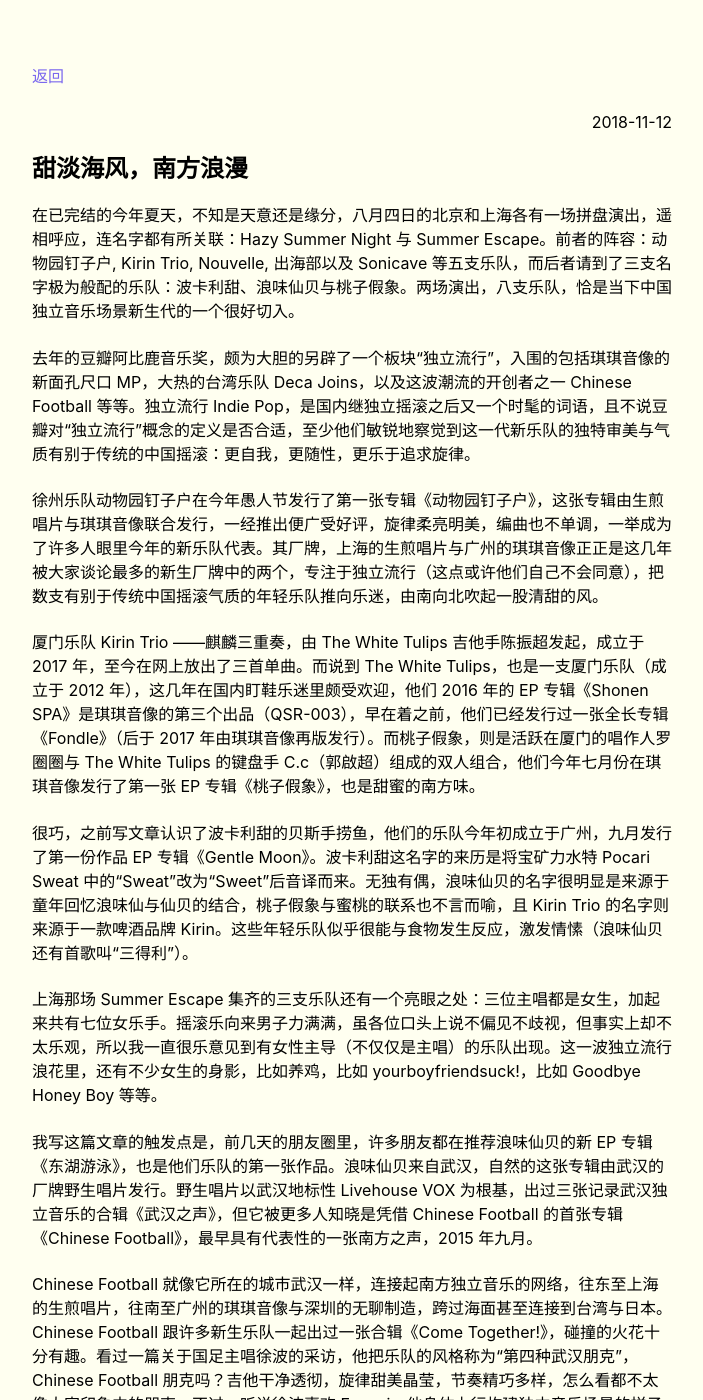
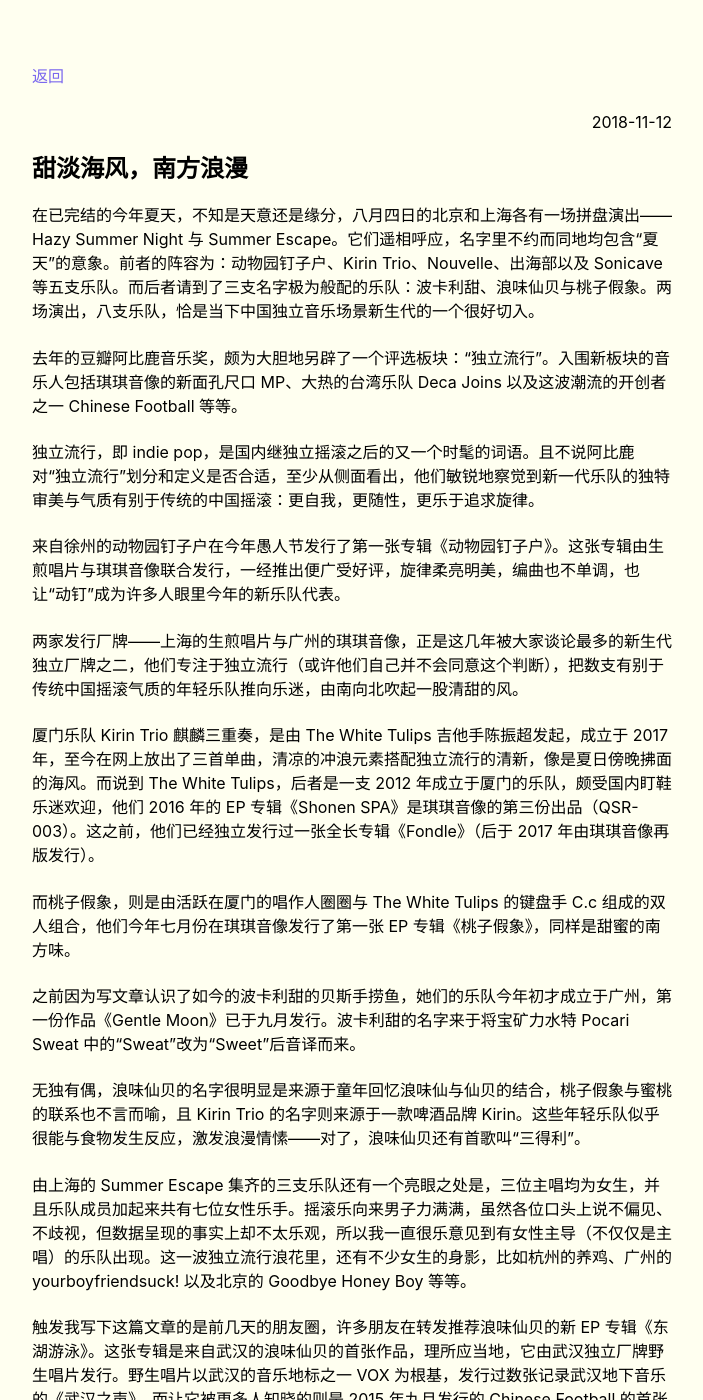
Before and after one commit to salingerlin/salingerlin.github.io, a Jekyll site: the page built from _posts/2018-11-12-the salt and sweet sea breeze.md, in a window 1280 px wide and 1400 px high. Shown: the whole window, without its empty margins (288-991 px from the left). Built offline with Jekyll 4.4.1, drawn with Linux system fonts in a browser that asks for light colours; some of the changed text lies outside the part shown.

Commit message:
Update 2018-11-12-the salt and sweet sea breeze.md

```diff
--- a/_posts/2018-11-12-the salt and sweet sea breeze.md
+++ b/_posts/2018-11-12-the salt and sweet sea breeze.md
@@ -6,28 +6,38 @@ category: 流行音乐史评述
 
 # 甜淡海风，南方浪漫
 
-在已完结的今年夏天，不知是天意还是缘分，八月四日的北京和上海各有一场拼盘演出，遥相呼应，连名字都有所关联：Hazy Summer Night 与 Summer Escape。前者的阵容：动物园钉子户, Kirin Trio, Nouvelle, 出海部以及 Sonicave 等五支乐队，而后者请到了三支名字极为般配的乐队：波卡利甜、浪味仙贝与桃子假象。两场演出，八支乐队，恰是当下中国独立音乐场景新生代的一个很好切入。
+在已完结的今年夏天，不知是天意还是缘分，八月四日的北京和上海各有一场拼盘演出—— Hazy Summer Night 与 Summer Escape。它们遥相呼应，名字里不约而同地均包含“夏天”的意象。前者的阵容为：动物园钉子户、Kirin Trio、Nouvelle、出海部以及 Sonicave 等五支乐队。而后者请到了三支名字极为般配的乐队：波卡利甜、浪味仙贝与桃子假象。两场演出，八支乐队，恰是当下中国独立音乐场景新生代的一个很好切入。
 
-去年的豆瓣阿比鹿音乐奖，颇为大胆的另辟了一个板块“独立流行”，入围的包括琪琪音像的新面孔尺口 MP，大热的台湾乐队 Deca Joins，以及这波潮流的开创者之一 Chinese Football 等等。独立流行 Indie Pop，是国内继独立摇滚之后又一个时髦的词语，且不说豆瓣对“独立流行”概念的定义是否合适，至少他们敏锐地察觉到这一代新乐队的独特审美与气质有别于传统的中国摇滚：更自我，更随性，更乐于追求旋律。
+去年的豆瓣阿比鹿音乐奖，颇为大胆地另辟了一个评选板块：“独立流行”。入围新板块的音乐人包括琪琪音像的新面孔尺口 MP、大热的台湾乐队 Deca Joins 以及这波潮流的开创者之一 Chinese Football 等等。
 
-徐州乐队动物园钉子户在今年愚人节发行了第一张专辑《动物园钉子户》，这张专辑由生煎唱片与琪琪音像联合发行，一经推出便广受好评，旋律柔亮明美，编曲也不单调，一举成为了许多人眼里今年的新乐队代表。其厂牌，上海的生煎唱片与广州的琪琪音像正正是这几年被大家谈论最多的新生厂牌中的两个，专注于独立流行（这点或许他们自己不会同意），把数支有别于传统中国摇滚气质的年轻乐队推向乐迷，由南向北吹起一股清甜的风。
+独立流行，即 indie pop，是国内继独立摇滚之后的又一个时髦的词语。且不说阿比鹿对“独立流行”划分和定义是否合适，至少从侧面看出，他们敏锐地察觉到新一代乐队的独特审美与气质有别于传统的中国摇滚：更自我，更随性，更乐于追求旋律。
 
-厦门乐队 Kirin Trio ——麒麟三重奏，由 The White Tulips 吉他手陈振超发起，成立于 2017 年，至今在网上放出了三首单曲。而说到 The White Tulips，也是一支厦门乐队（成立于 2012 年），这几年在国内盯鞋乐迷里颇受欢迎，他们 2016 年的 EP 专辑《Shonen SPA》是琪琪音像的第三个出品（QSR-003），早在着之前，他们已经发行过一张全长专辑《Fondle》（后于 2017 年由琪琪音像再版发行）。而桃子假象，则是活跃在厦门的唱作人罗圈圈与 The White Tulips 的键盘手 C.c（郭啟超）组成的双人组合，他们今年七月份在琪琪音像发行了第一张 EP 专辑《桃子假象》，也是甜蜜的南方味。
+来自徐州的动物园钉子户在今年愚人节发行了第一张专辑《动物园钉子户》。这张专辑由生煎唱片与琪琪音像联合发行，一经推出便广受好评，旋律柔亮明美，编曲也不单调，也让“动钉”成为许多人眼里今年的新乐队代表。
 
-很巧，之前写文章认识了波卡利甜的贝斯手捞鱼，他们的乐队今年初成立于广州，九月发行了第一份作品 EP 专辑《Gentle Moon》。波卡利甜这名字的来历是将宝矿力水特 Pocari Sweat 中的“Sweat”改为“Sweet”后音译而来。无独有偶，浪味仙贝的名字很明显是来源于童年回忆浪味仙与仙贝的结合，桃子假象与蜜桃的联系也不言而喻，且 Kirin Trio 的名字则来源于一款啤酒品牌 Kirin。这些年轻乐队似乎很能与食物发生反应，激发情愫（浪味仙贝还有首歌叫“三得利”）。
+两家发行厂牌——上海的生煎唱片与广州的琪琪音像，正是这几年被大家谈论最多的新生代独立厂牌之二，他们专注于独立流行（或许他们自己并不会同意这个判断），把数支有别于传统中国摇滚气质的年轻乐队推向乐迷，由南向北吹起一股清甜的风。
 
-上海那场 Summer Escape 集齐的三支乐队还有一个亮眼之处：三位主唱都是女生，加起来共有七位女乐手。摇滚乐向来男子力满满，虽各位口头上说不偏见不歧视，但事实上却不太乐观，所以我一直很乐意见到有女性主导（不仅仅是主唱）的乐队出现。这一波独立流行浪花里，还有不少女生的身影，比如养鸡，比如 yourboyfriendsuck!，比如 Goodbye Honey Boy 等等。
+厦门乐队 Kirin Trio 麒麟三重奏，是由 The White Tulips 吉他手陈振超发起，成立于 2017 年，至今在网上放出了三首单曲，清凉的冲浪元素搭配独立流行的清新，像是夏日傍晚拂面的海风。而说到 The White Tulips，后者是一支 2012 年成立于厦门的乐队，颇受国内盯鞋乐迷欢迎，他们 2016 年的 EP 专辑《Shonen SPA》是琪琪音像的第三份出品（QSR-003）。这之前，他们已经独立发行过一张全长专辑《Fondle》（后于 2017 年由琪琪音像再版发行）。
 
-我写这篇文章的触发点是，前几天的朋友圈里，许多朋友都在推荐浪味仙贝的新 EP 专辑《东湖游泳》，也是他们乐队的第一张作品。浪味仙贝来自武汉，自然的这张专辑由武汉的厂牌野生唱片发行。野生唱片以武汉地标性 Livehouse VOX 为根基，出过三张记录武汉独立音乐的合辑《武汉之声》，但它被更多人知晓是凭借 Chinese Football 的首张专辑《Chinese Football》，最早具有代表性的一张南方之声，2015 年九月。
+而桃子假象，则是由活跃在厦门的唱作人圈圈与 The White Tulips 的键盘手 C.c 组成的双人组合，他们今年七月份在琪琪音像发行了第一张 EP 专辑《桃子假象》，同样是甜蜜的南方味。
 
-Chinese Football 就像它所在的城市武汉一样，连接起南方独立音乐的网络，往东至上海的生煎唱片，往南至广州的琪琪音像与深圳的无聊制造，跨过海面甚至连接到台湾与日本。Chinese Football 跟许多新生乐队一起出过一张合辑《Come Together!》，碰撞的火花十分有趣。看过一篇关于国足主唱徐波的采访，他把乐队的风格称为“第四种武汉朋克”，Chinese Football 朋克吗？吉他干净透彻，旋律甜美晶莹，节奏精巧多样，怎么看都不太像大家印象中的朋克。不过，听说徐波喜欢 Fugazi，他身体力行构建独立音乐场景的样子的确与 Ian MacKaye 有几分相似，DIY 才是朋克的主动脉。
+之前因为写文章认识了如今的波卡利甜的贝斯手捞鱼，她们的乐队今年初才成立于广州，第一份作品《Gentle Moon》已于九月发行。波卡利甜的名字来于将宝矿力水特 Pocari Sweat 中的“Sweat”改为“Sweet”后音译而来。
 
-正写这篇文章时，突然看到弹出消息说卧轨的火车现场专辑发布，惊喜上天。2016 年卧轨发行的专辑《余波》，一张珍品，词曲相映，氤氲着南方的潮湿，弥漫着青春的柔美。2016 年摇滚的青年主流是草东（豆瓣阿比鹿年度摇滚专辑），是假假条（虾米编辑部年度专辑），在独立音乐深处酝酿的是卧轨的火车，是 Atta Girl，是 2017 年豆瓣阿比鹿为之另辟的一个板块：独立流行。
+无独有偶，浪味仙贝的名字很明显是来源于童年回忆浪味仙与仙贝的结合，桃子假象与蜜桃的联系也不言而喻，且 Kirin Trio 的名字则来源于一款啤酒品牌 Kirin。这些年轻乐队似乎很能与食物发生反应，激发浪漫情愫——对了，浪味仙贝还有首歌叫“三得利”。
 
-一场音乐浪潮常常就是这样，火花迸发于无甚关联的点上（武汉、厦门、广州、长三角），各自燃烧，接着由点即面，星火燎原。中国的音乐场景积贫积弱，眼下不能指望说能像英美那般，能有场运动能掀起一股影响深远的流行文化变革，但至少从最初的盯鞋自赏到如今被广泛认可的独立流行，国内的独立音乐文化似乎渐渐摸索到有本土特色的发展方式。基础虽浅，却变得有迹可寻。
+由上海的 Summer Escape 集齐的三支乐队还有一个亮眼之处是，三位主唱均为女生，并且乐队成员加起来共有七位女性乐手。摇滚乐向来男子力满满，虽然各位口头上说不偏见、不歧视，但数据呈现的事实上却不太乐观，所以我一直很乐意见到有女性主导（不仅仅是主唱）的乐队出现。这一波独立流行浪花里，还有不少女生的身影，比如杭州的养鸡、广州的 yourboyfriendsuck! 以及北京的 Goodbye Honey Boy 等等。
 
-以甜蜜清新为主旋律的独立流行，很多听起来特别单纯稚嫩，在音乐技巧上还有好些不足，但他们可爱近人，从专辑设计到演出海报，都比传统的国摇更能接近年轻人，从而以其独特的青春气质吸引了一大批年轻乐迷。
+触发我写下这篇文章的是前几天的朋友圈，许多朋友在转发推荐浪味仙贝的新 EP 专辑《东湖游泳》。这张专辑是来自武汉的浪味仙贝的首张作品，理所应当地，它由武汉独立厂牌野生唱片发行。野生唱片以武汉的音乐地标之一 VOX 为根基，发行过数张记录武汉地下音乐的《武汉之声》。而让它被更多人知晓的则是 2015 年九月发行的 Chinese Football 的首张专辑《Chinese Football》——最具有代表性的一张南方之声。
+
+Chinese Football 就像他们所在的城市武汉一样，连接起南方独立音乐的网络，往东至上海的生煎唱片，往南至广州的琪琪音像与深圳的无聊制造，跨过海面甚至连接到台湾与日本。2016 年初发行的合辑《Come Together!》收录有 14 支在前一年的 Chinese Football 巡演中为其担任暖场嘉宾的乐队，勾勒出一副另类的地下音乐地图。
+
+此前看过一篇关于 Chinese Football 主唱徐波的采访，他把乐队的风格称为“第四种武汉朋克”。Chinese Football 朋克吗？吉他干净透彻，旋律甜美晶莹，节奏精巧多样，怎么看都不太像大家刻板印象中的朋克。不过，脱胎于后硬核朋克的 emo 也的确是朋克的分支。而且听说徐波喜欢 Fugazi，他身体力行构建独立音乐场景的样子的确与 Ian MacKaye 有几分相似，DIY 才是朋克的主动脉。
+
+正写这篇文章时，突然弹出卧轨的火车现场专辑发布的消息，巧合得令人喜出望外。2016 年卧轨发行的专辑《余波》是一张氤氲着江南潮湿气质的珍品，词曲相映，弥漫着青春的柔美。2016 年摇滚的青年主流是草东——豆瓣阿比鹿年度摇滚专辑，是假假条——虾米编辑部年度专辑，而在独立音乐深处酝酿的是卧轨的火车，是 Atta Girl，是 2017 年豆瓣阿比鹿为之另辟的一个板块：独立流行。
+
+一场音乐浪潮常常就是这样，火花迸发于无甚关联的点上——武汉、厦门、广州、长三角，各自燃烧，接着由点即面，星火燎原。中国的音乐场景积贫积弱，眼下不能指望我们能像欧美流行音乐那般，某一场运动便能掀起一股影响深远的流行文化变革。但至少从最初的盯鞋自赏到如今被广泛认可的独立流行，国内的独立音乐文化似乎渐渐摸索到有本土特色的发展方式。基础虽浅，却变得有迹可寻。
+
+以甜蜜清新为主旋律的独立流行，很多听起来特别单纯稚嫩，在音乐技巧上还有好些不足，但他们可爱近人，从专辑视觉到演出海报的设计，都比传统的国摇更能接近年轻人，从而以其独特的青春气质吸引了一大批年轻乐迷。
 
 （至于标题里的）南方？以中国摇滚的格局来讲，北京以南都是南方。当南方的浪漫曲在各处产生回响时，北京依然平静。
 
-<p align="right">——— 2018 年于北京健德门</p>
+<p align="right">——— 2018 年于北京健德门，2023 年修订</p>
```
